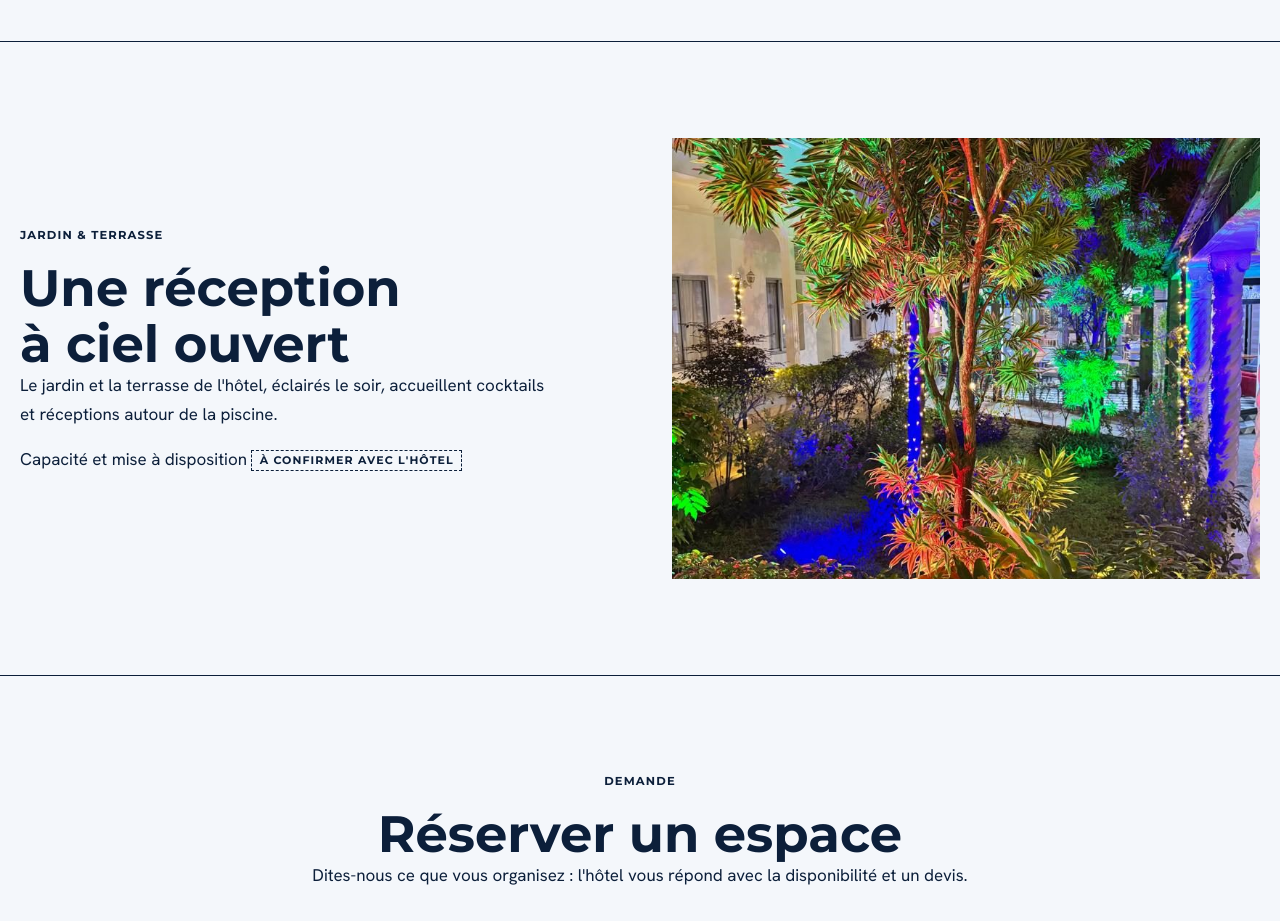
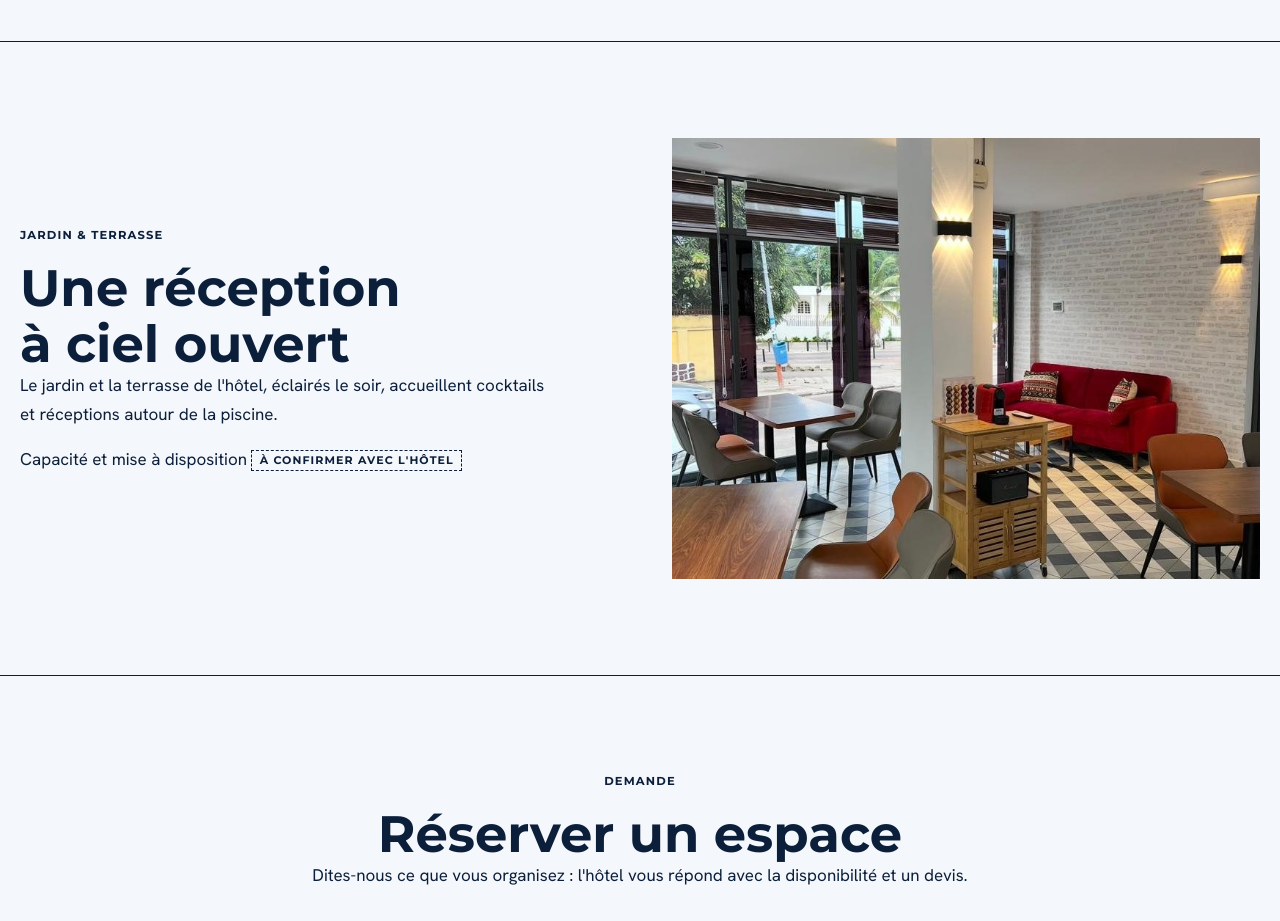
Before and after one commit to Bowbosh22/leon-hotel-demo, a plain HTML site: page evenements.html in a window 1280 px wide. Shown: the part 1540-2461 px from the top of the page. Drawn offline with Linux system fonts and the light colour scheme; a web font is replaced by a local one.

Commit message:
Add files via upload

```diff
--- a/evenements.html
+++ b/evenements.html
@@ -44,7 +44,7 @@
 <main id="main">
 <section class="sec intro"><div class="wrap narrow center"><p class="mono">Événements</p><h2>Vos réceptions et vos réunions, en plein centre-ville</h2><p>Mariage, anniversaire, séminaire ou repas d'entreprise : le Léon Hotel met à votre disposition son espace restaurant et son jardin, avec la restauration et l'hébergement sur place.</p></div></section>
 <section class="sec ruled" id="restaurant-location"><div class="wrap split"><figure><img class="ph" src="restaurant-vue.jpg" alt="L'espace restaurant du Léon Hotel" loading="lazy"></figure><div><p class="mono">Espace restaurant</p><h2>Mariages, anniversaires, repas d'entreprise</h2><p>L'espace de restauration de l'hôtel peut être loué pour vos réceptions. Le restaurant, le buffet et le bar-lounge sont sur place, à côté de la piscine.</p><p>Capacité, tarifs et conditions <span class="tbc">à confirmer avec l'hôtel</span></p><p><a class="btn ghost" href="#location">Faire une demande</a></p></div></div></section>
-<section class="sec ruled" id="jardin"><div class="wrap split rev"><figure><img class="ph" src="hotel-jardin.jpg" alt="Le jardin du Léon Hotel de nuit" loading="lazy"></figure><div><p class="mono">Jardin &amp; terrasse</p><h2>Une réception à ciel ouvert</h2><p>Le jardin et la terrasse de l'hôtel, éclairés le soir, accueillent cocktails et réceptions autour de la piscine.</p><p>Capacité et mise à disposition <span class="tbc">à confirmer avec l'hôtel</span></p></div></div></section>
+<section class="sec ruled" id="jardin"><div class="wrap split rev"><figure><img class="ph" src="evenements-salle.jpg" alt="L'espace restaurant et salon du Léon Hotel" loading="lazy"></figure><div><p class="mono">Jardin &amp; terrasse</p><h2>Une réception à ciel ouvert</h2><p>Le jardin et la terrasse de l'hôtel, éclairés le soir, accueillent cocktails et réceptions autour de la piscine.</p><p>Capacité et mise à disposition <span class="tbc">à confirmer avec l'hôtel</span></p></div></div></section>
 <section class="sec ruled" id="location">
   <div class="wrap bkw">
     <div class="center narrow"><p class="mono">Demande</p><h2>Réserver un espace</h2>
```
Also changed, not shown: evenements-salle.jpg (added).
